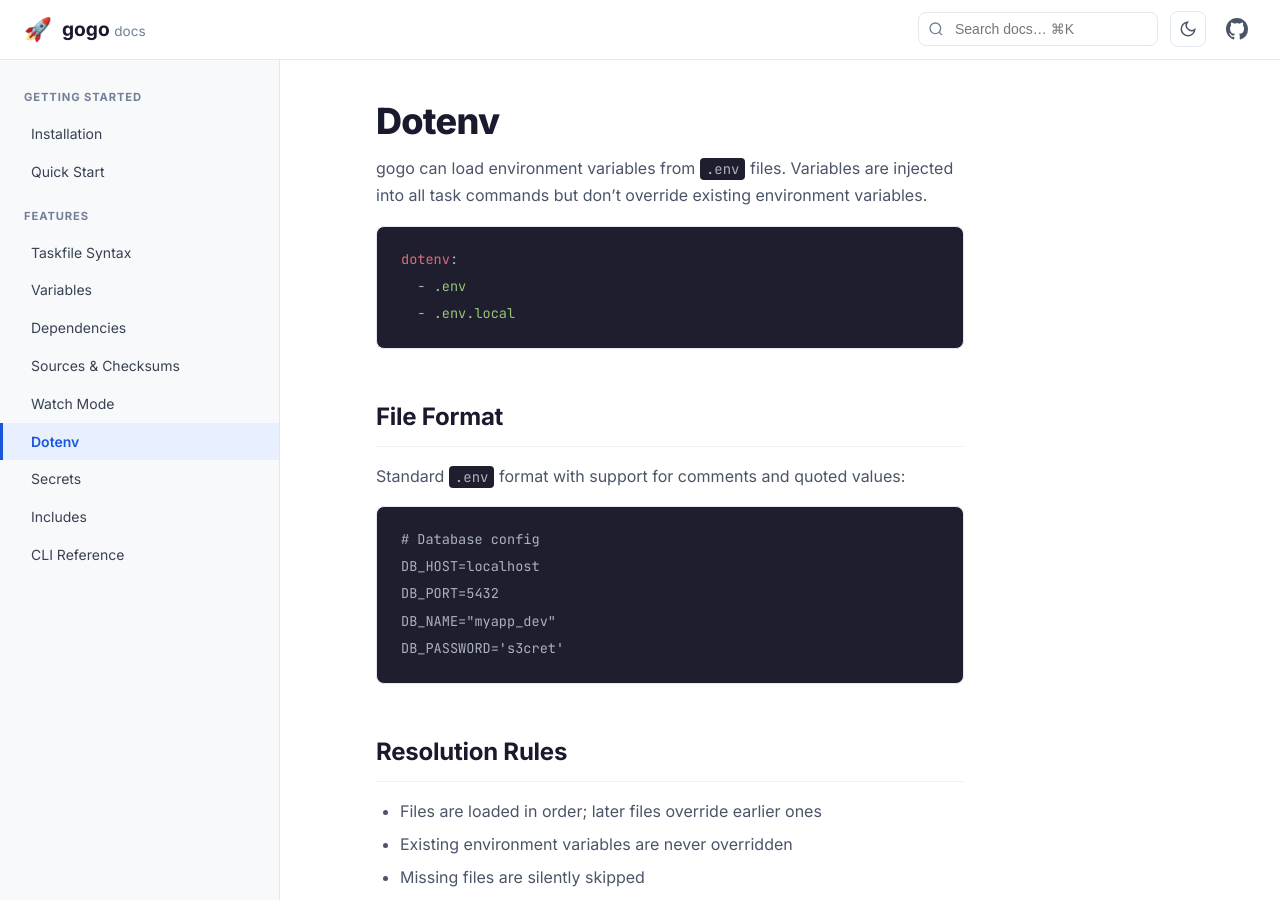
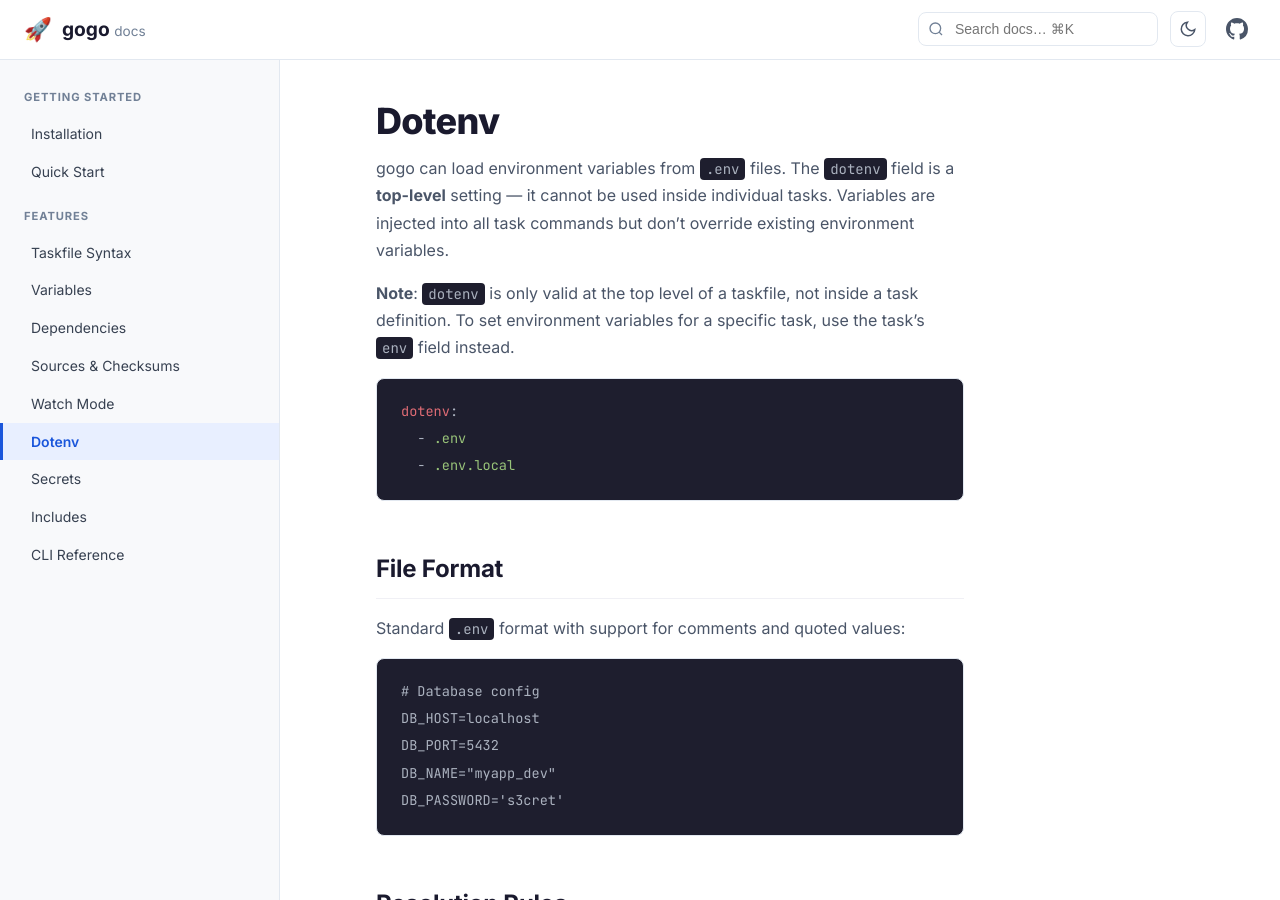
Before and after one commit to dgageot/gogo, a Jekyll site: the page built from docs/features/dotenv/index.md, in a window 1280 px wide and 900 px high. Built offline with Jekyll 4.4.1, drawn with Linux system fonts in a browser that asks for light colours.

Commit message:
docs: clarify that dotenv is a top-level only field
Make it explicit in both the dotenv page and taskfile syntax reference
that dotenv cannot be used inside individual task definitions.

Assisted-By: docker-agent

````diff
--- a/docs/features/dotenv/index.md
+++ b/docs/features/dotenv/index.md
@@ -4,7 +4,9 @@ title: Dotenv
 
 # Dotenv
 
-gogo can load environment variables from `.env` files. Variables are injected into all task commands but don't override existing environment variables.
+gogo can load environment variables from `.env` files. The `dotenv` field is a **top-level** setting — it cannot be used inside individual tasks. Variables are injected into all task commands but don't override existing environment variables.
+
+> **Note**: `dotenv` is only valid at the top level of a taskfile, not inside a task definition. To set environment variables for a specific task, use the task's `env` field instead.
 
 ```yaml
 dotenv:
````
Also changed, not shown: docs/features/taskfile-syntax/index.md (+1 -1 lines).
